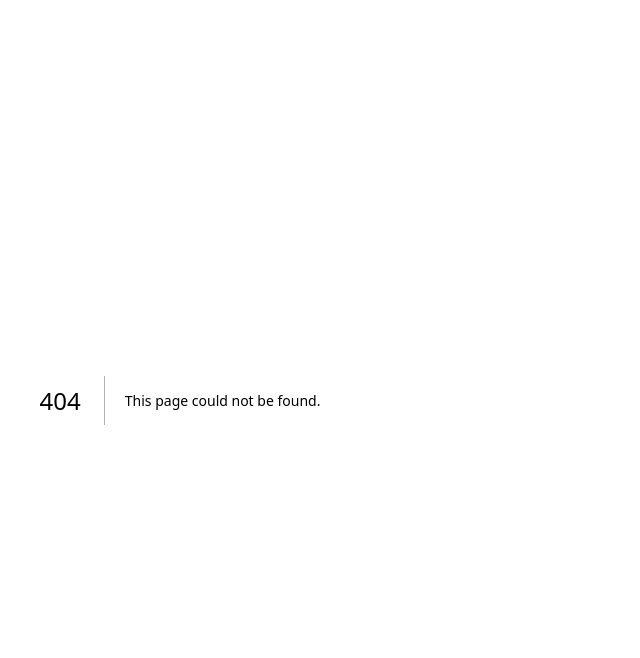
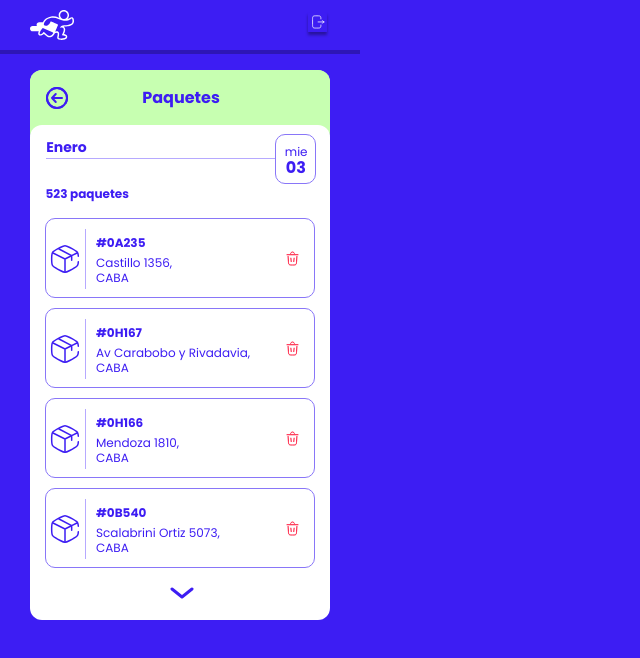
Before and after one commit to Dadario23/fast-delivery-front, a Next.js app: page /packages-office in a window 1280 px wide. Before the commit this address had no page. Shown: the top 658 px of the page, without its empty margins (0-640 px from the left). Built offline with nearby package versions, Linux system fonts and the light colour scheme.

Commit message:
vista paquetes backoffice

```diff
--- /dev/null
+++ b/src/app/(header)/packages-office/page.tsx
@@ -0,0 +1,11 @@
+import PackagesOffice from "../../../components/Packages"
+
+const PackagesSelectionPage = () => {
+  return (
+    <div>
+      <PackagesOffice />
+    </div>
+  )
+}
+
+export default PackagesSelectionPage
--- /dev/null
+++ b/src/assets/ArrowDown/arrowDown.tsx
@@ -0,0 +1,9 @@
+import React from "react";
+
+export default function ArrowDown() {
+  return (
+<svg width="24" height="12" viewBox="0 0 24 12" fill="none" xmlns="http://www.w3.org/2000/svg">
+<path d="M2 2L12 10L22 2" stroke="#3D1DF3" stroke-width="3" stroke-linecap="round" stroke-linejoin="round"/>
+</svg>
+)
+}
--- /dev/null
+++ b/src/assets/Package/package.tsx
@@ -0,0 +1,10 @@
+import React from "react";
+
+export default function PackageIcon() {
+  return (
+<svg width="40" height="40" viewBox="0 0 40 40" fill="none" xmlns="http://www.w3.org/2000/svg">
+<path d="M33.3125 17.3334C33.2631 15.5853 33.0969 14.4708 32.5368 13.5197C31.7403 12.167 30.3059 11.4142 27.437 9.90871L24.7703 8.50931C22.4295 7.28089 21.259 6.66669 20 6.66669C18.741 6.66669 17.5706 7.28089 15.2297 8.50931L12.5631 9.90871C9.69419 11.4142 8.25975 12.167 7.46322 13.5197C6.66669 14.8724 6.66669 16.5556 6.66669 19.922V20.078C6.66669 23.4445 6.66669 25.1277 7.46322 26.4804C8.25975 27.833 9.69419 28.5858 12.5631 30.0913L15.2297 31.4907C17.5706 32.7191 18.741 33.3334 20 33.3334C21.259 33.3334 22.4295 32.7191 24.7703 31.4907L27.437 30.0913C30.3059 28.5858 31.7403 27.833 32.5368 26.4804C33.0969 25.5293 33.2631 24.4148 33.3125 22.6667" stroke="#3D1DF3" stroke-width="1.5" stroke-linecap="round"/>
+<path d="M32 14L26.6667 16.6667M20 20L8 14M20 20V32.6667M20 20C20 20 23.6569 18.1716 26 17C26.2604 16.8698 26.6667 16.6667 26.6667 16.6667M26.6667 16.6667V21.3333M26.6667 16.6667L14 10" stroke="#3D1DF3" stroke-width="1.5" stroke-linecap="round"/>
+</svg>
+)
+  }
--- /dev/null
+++ b/src/assets/TrashIcon/trashIcon.tsx
@@ -0,0 +1,14 @@
+import React from "react";
+
+export default function TrashIcon() {
+  return (
+<svg width="13" height="15" viewBox="0 0 13 15" fill="none" xmlns="http://www.w3.org/2000/svg">
+<path d="M4.66931 2.36842C4.93579 1.57118 5.65483 1 6.50002 1C7.34522 1 8.06425 1.57118 8.33073 2.36842" stroke="#FF062E" stroke-linecap="round"/>
+<path d="M12 3.73688H1" stroke="#FF062E" stroke-linecap="round"/>
+<path d="M10.9216 5.44739L10.624 10.1678C10.5095 11.9843 10.4522 12.8926 9.89248 13.4463C9.33277 14 8.47193 14 6.75024 14H6.24983C4.52815 14 3.6673 14 3.10759 13.4463C2.54789 12.8926 2.49062 11.9843 2.3761 10.1678L2.07849 5.44739" stroke="#FF062E" stroke-linecap="round"/>
+<path d="M4.88245 7.1579L5.20597 10.5789" stroke="#FF062E" stroke-linecap="round"/>
+<path d="M8.11772 7.1579L7.79419 10.5789" stroke="#FF062E" stroke-linecap="round"/>
+</svg>
+
+)
+  }
--- /dev/null
+++ b/src/components/Packages.tsx
@@ -0,0 +1,80 @@
+import React from "react";
+import BackIcon from "assets/BackIcon/back-icon";
+import PackageIcon from "assets/Package/package";
+import TrashIcon from "assets/TrashIcon/trashIcon";
+import ArrowDown from "assets/ArrowDown/arrowDown";
+import "tailwindcss/tailwind.css";
+
+
+const packages = [
+  {
+    number: "#0A235",
+    title: "Castillo 1356,",
+    location: "CABA",
+  },
+  {
+    number: "#0H167",
+    title: "Av Carabobo y Rivadavia,",
+    location: "CABA",
+  },
+  {
+    number: "#0H166",
+    title: "Mendoza 1810,",
+    location: "CABA",
+  },
+  {
+    number: "#0B540",
+    title: "Scalabrini Ortiz 5073,",
+    location: "CABA",
+  },
+];
+
+const PackagesOffice: React.FC = () => {
+  return (
+    <div className="flex items-center justify-center flex-wrap rounded-xl mx-[30px] bg-[#C7FFB1] mt-[20px] h-[74px] relative ">
+      <div className="w-full h-[55px] pl-0 flex items-center font-bold rounded-t-xl bg-[#C7FFB1] z-10 ">
+        <div className="ml-3">
+          <BackIcon />
+        </div>
+        <h1 className=" font-bold text-[#3d1df3] mr-10 flex-grow text-center">
+          Paquetes
+        </h1>
+      </div>
+      <div className="bg-white rounded-xl w-[300px] h-[495px] z-20">
+        <h1 className="font-bold text-[#3d1df3] text-center text-[14px] ml-[-14.2rem] mt-3">
+          Enero
+        </h1>
+        <div
+            className="absolute border border-[#8976F8] h-[50px] w-[41px] ml-[15.3rem] top-[64px] rounded-[10px]"
+          ><p className=" absolute text-[#3d1df3] text-center text-[12px] mt-[8px] ml-[9px]">mie</p> <p className=" absolute font-bold text-[#3d1df3] text-center text-[16px] mt-[21px] ml-[10px]">03</p>
+        </div>
+        <hr className="border-t border-[#B6A9FF] mb-4 w-[230px] h-[0.5px] ml-4" />
+        <h1 className=" relative font-bold text-[#3d1df3] text-center text-[12px] ml-[-11.6rem] top-[10px]">
+          523 paquetes
+        </h1>
+        {packages.map((packageItem, index) => (
+          <div
+            className="relative border border-[#8976F8] h-[80px] w-[270px] ml-[15px] mb-[10px] top-[25px] rounded-[10px]"
+            key={index}
+          >
+            <div className=" absolute ml-[-1px] mt-[20px]"><PackageIcon/></div>
+            <div className=" absolute ml-[15rem] mt-[32px]"><TrashIcon/></div>
+             <div className=" absolute text-[#3d1df3] text-[12px] font-semibold ml-[50px] mt-[15px]">
+              {packageItem.number}
+            </div>
+            <div className=" absolute text-[#3d1df3] text-[12px] ml-[50px] mt-[35px]">
+              {packageItem.title}
+            </div>
+            <div className=" absolute text-[#3d1df3] text-[12px] ml-[50px] mt-[50px]">
+              {packageItem.location}
+              </div>
+            <div className="bg-[#B6A9FF] absolute w-[1px] h-[60px] left-[39px] top-[0.6rem]"></div>
+          </div>
+        ))}
+        <div className=" absolute ml-[140px] mt-[34px]"><ArrowDown/></div>
+      </div>
+    </div>
+  );
+};
+
+export default PackagesOffice;
```
